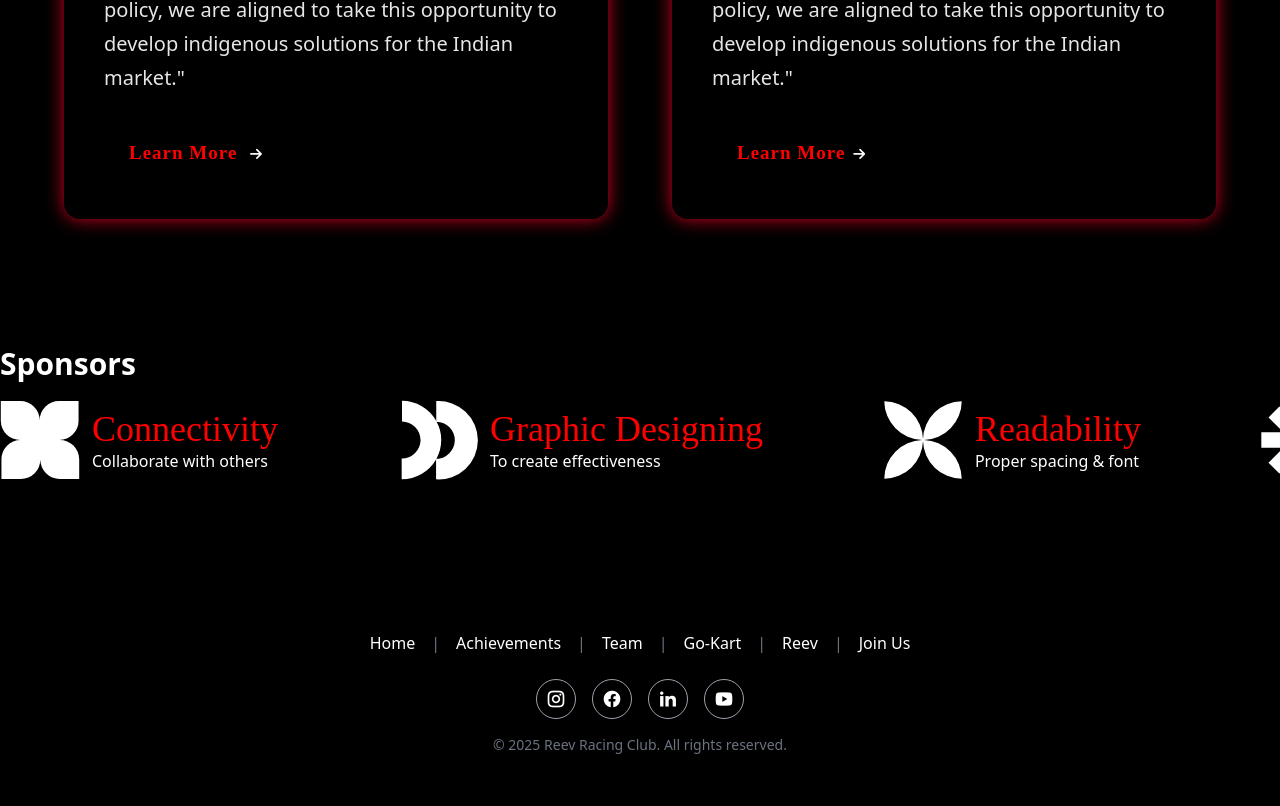
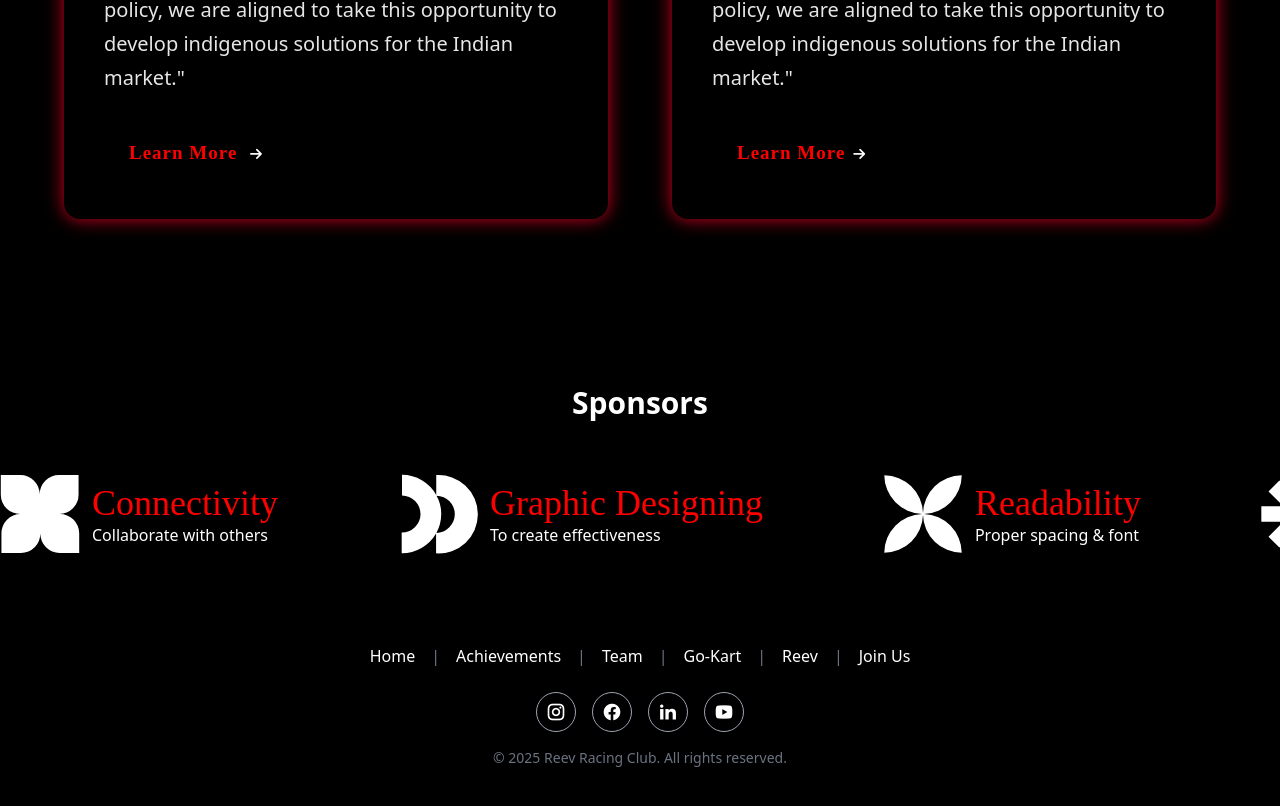
Before and after one commit to The-Illogical-Thinker/resonance-website, a React (Vite) app: page / in a window 1280 px wide. Shown: the part 4028-4834 px from the top of the page. Built offline with nearby package versions, Linux system fonts and the light colour scheme.

Commit message:
Update index.css

```diff
--- a/src/index.css
+++ b/src/index.css
@@ -917,20 +917,20 @@ nav {
 
 .marquee-box{
   position: relative !important;
-  top: -125px;
+  margin-top: 3%;
   left: auto;
   transform: none;
   width: 100%;
-  /* width: 100%; */
-  /* position: relative !important; */
-  /* top: 95%;
-  left: 0; */
+  width: 100%;
+  position: relative !important;
+  /* /* top: 95%; */
+  left: 0;
   z-index: 999;
 }
 
 .marquee-box:after{
   content: "";
-  position: absolute;
+  position: relative;
   top: 0;
   left: 0;
   width: 100%;
@@ -983,3 +983,48 @@ nav {
 .learn-more-line.active::after {
   width: 100%;
 }
+
+
+
+.JoineUs{
+  margin: 3% 0% 5% 0%;
+  text-align: center;
+
+}
+
+.JoineUs:hover .learn-more-line::after {
+  width: 100%;
+}
+
+.Joinme{
+  margin: 0% 0% 4% 0%;
+  text-align: center;
+
+}
+
+.Joinme:hover .learn-more-line::after {
+  width: 100%;
+}
+.learn-more-line {
+  position: relative;
+  display: inline-block;
+    text-decoration: none;
+
+}
+
+.learn-more-line::after {
+  content: "";
+  position: absolute;
+  left: 50%;
+  bottom: -5px;
+  width: 0;
+  height: 2px;
+  background: linear-gradient(to right, transparent, #ff0000, transparent);
+  box-shadow: 0 0 3px #ff0000, 0 0 px #ff0000;
+  transform: translateX(-50%);
+  transition: width 0.3s ease-in-out;
+}
+
+.learn-more-line.active::after {
+  width: 100%;
+}
```
